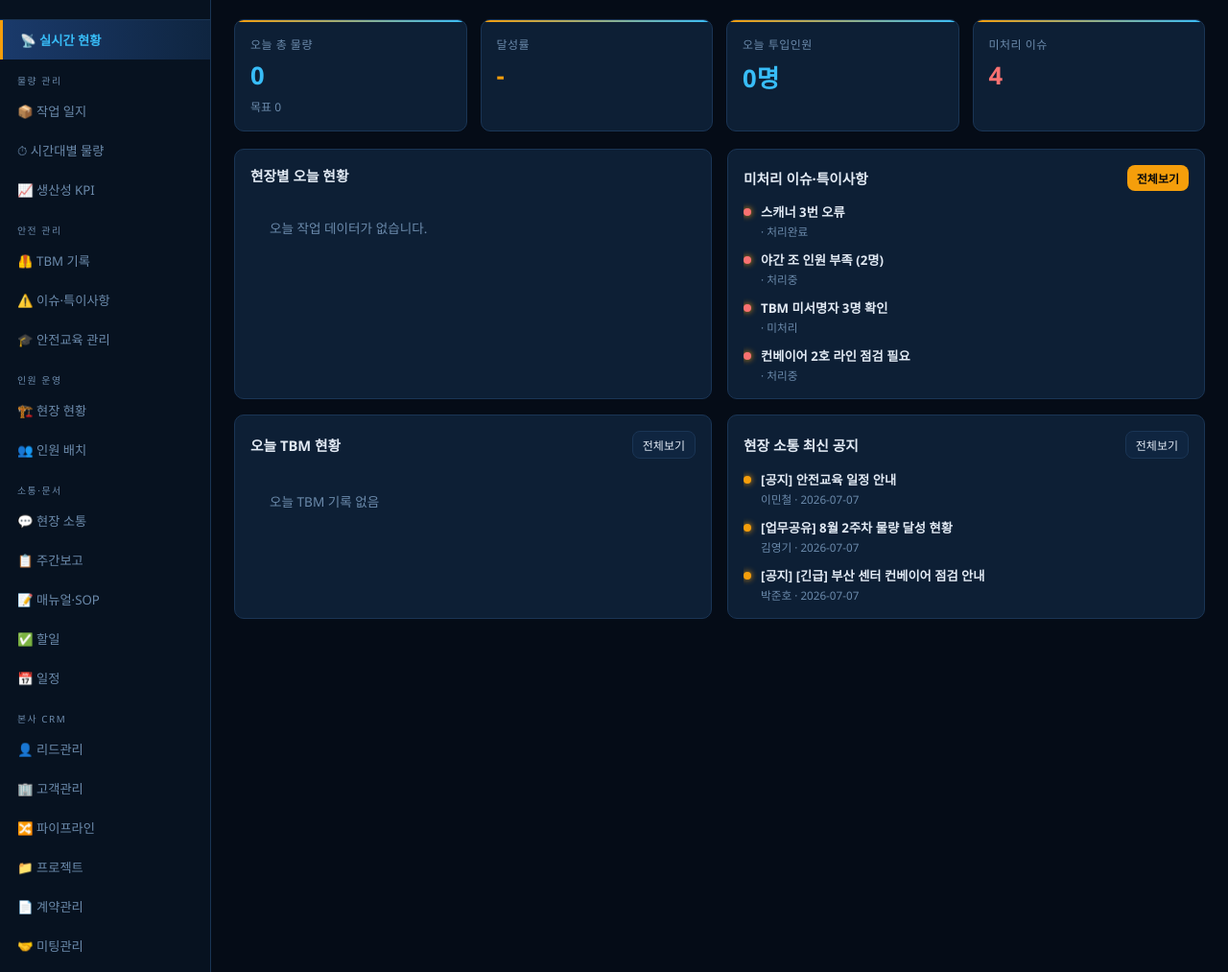
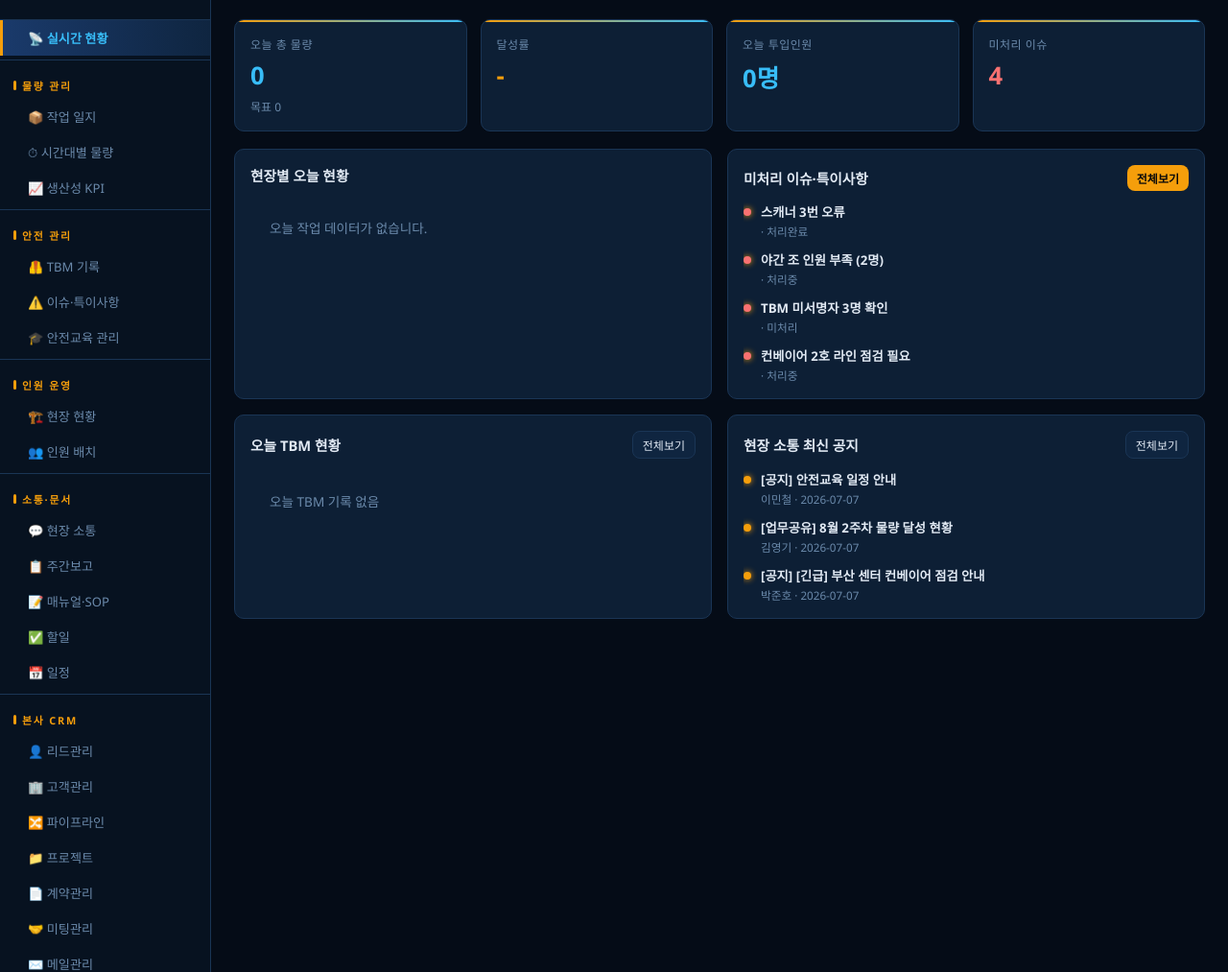
Before and after one commit to ygkim80-maker/workspace, a FastAPI app: page / in a window 1280 px wide. Shown: the part 60-1073 px from the top of the page at 96% size. Run offline with FastAPI, Linux system fonts and the light colour scheme; data comes from the database, SQL or seed files in the repository.

Commit message:
style: sidebar nav category labels — amber accent bar + border dividers
- nav-section-label: amber color, 3px left accent bar, border-top divider
- nav-item: consistent left border track (transparent → amber on active)
- Improves visual separation between sidebar categories

Co-Authored-By: Claude Sonnet 4.6 <noreply@anthropic.com>
Claude-Session: https://claude.ai/code/session_019NGnXx9MytQ1rG5e4ubyem

```diff
--- a/zeniel-workspace/static/style.css
+++ b/zeniel-workspace/static/style.css
@@ -26,8 +26,8 @@ body {
 .sidebar { width: 220px; background: var(--sidebar); color: var(--text); flex-shrink: 0; border-right: 1px solid var(--border); }
 .brand { padding: 20px 18px; font-weight: 900; font-size: 1.1rem; color: #fff; border-bottom: 1px solid var(--border); letter-spacing: 1px; }
 .brand span { display: block; font-size: 0.65rem; color: var(--amber); letter-spacing: 2px; text-transform: uppercase; margin-top: 2px; }
-.nav-item { padding: 11px 18px; cursor: pointer; font-size: 0.83rem; transition: background .12s, color .12s; color: var(--muted); }
-.nav-item:hover { background: #0f2540; color: var(--text); }
+.nav-item { padding: 9px 18px 9px 26px; cursor: pointer; font-size: 0.82rem; transition: background .12s, color .12s; color: var(--muted); border-left: 3px solid transparent; }
+.nav-item:hover { background: #0f2540; color: var(--text); border-left-color: var(--border); }
 .nav-item.active { background: linear-gradient(90deg, #1a3a6b, #0f2540); color: var(--sky); font-weight: 700; border-left: 3px solid var(--amber); }
 
 /* Main */
@@ -177,7 +177,29 @@ body {
 }
 
 /* Nav section labels */
-.nav-section-label { padding: 14px 18px 4px; font-size: 0.62rem; color: var(--muted); text-transform: uppercase; letter-spacing: 1.5px; }
+.nav-section-label {
+  padding: 18px 14px 6px;
+  font-size: 0.68rem;
+  color: var(--amber);
+  text-transform: uppercase;
+  letter-spacing: 1.8px;
+  font-weight: 700;
+  border-top: 1px solid var(--border);
+  margin-top: 4px;
+  display: flex;
+  align-items: center;
+  gap: 6px;
+}
+.nav-section-label::before {
+  content: '';
+  display: inline-block;
+  width: 3px;
+  height: 10px;
+  background: var(--amber);
+  border-radius: 2px;
+  flex-shrink: 0;
+}
+.nav-section-label:first-of-type { border-top: 1px solid var(--border); margin-top: 8px; }
 
 /* KPI inline */
 .kpi-stat-inline { display: flex; gap: 20px; flex-wrap: wrap; }
```
